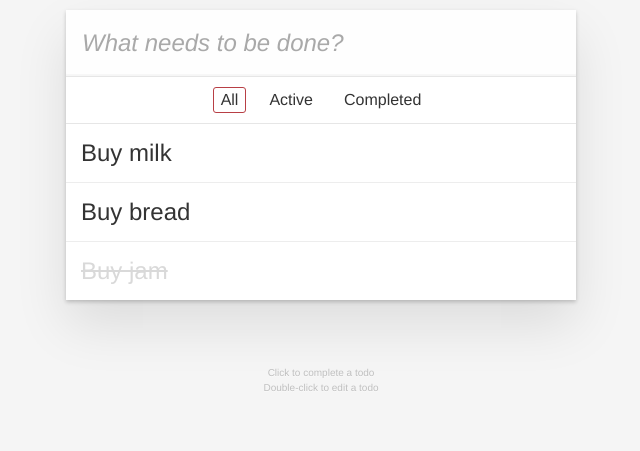
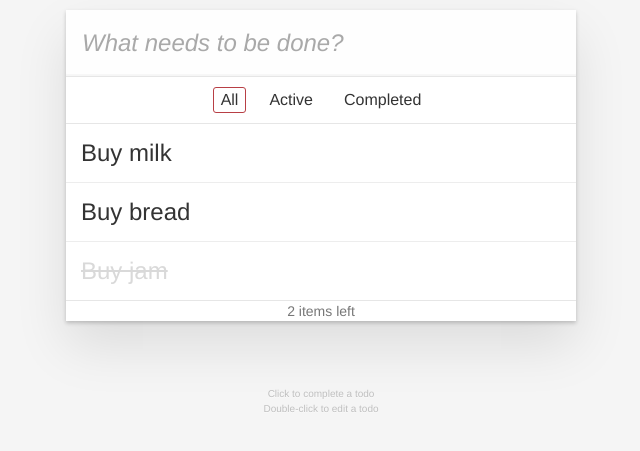
Before and after one commit to madooei/todo-app, a plain HTML site: page index.html in a window 1280 px wide. Shown: the part 205-656 px from the top of the page, without its empty margins (319-959 px from the left). Drawn offline with Linux system fonts and the light colour scheme.

Commit message:
Implement todo counter

```diff
--- a/index.html
+++ b/index.html
@@ -42,6 +42,11 @@
                     <input class="todo-edit hidden" value="Buy bread">
                 </div>
             </section>
+
+            <!-- Todo actions -->
+            <section id="todo-actions" class="todo-actions">
+                <span id="todo-count">2 items left</span>
+            </section>
         </main>
 
         <!-- Footer with instructions -->
--- a/script.js
+++ b/script.js
@@ -11,6 +11,7 @@ let currentFilter = "all";
 const todoListElement = document.getElementById("todo-list");
 const newTodoInput = document.getElementById("new-todo");
 const todoNav = document.getElementById("todo-nav");
+const todoCount = document.getElementById("todo-count");
 
 // Render todos based on current filter
 function renderTodos() {
@@ -52,6 +53,16 @@ function renderTodos() {
         todoItem.appendChild(todoEdit);
         todoListElement.appendChild(todoItem);
     }
+
+    // Update todo counter
+    updateTodoCount();
+}
+
+// Update the todo count display
+function updateTodoCount() {
+    const activeTodos = todos.filter(todo => !todo.completed);
+    const count = activeTodos.length;
+    todoCount.textContent = `${count} item${count !== 1 ? 's' : ''} left`;
 }
 
 // Handle adding new todo
--- a/style.css
+++ b/style.css
@@ -131,6 +131,19 @@ body {
     display: none;
 }
 
+/* Todo Actions */
+.todo-actions {
+    color: #777;
+    padding: 10px 15px;
+    height: 20px;
+    text-align: center;
+    border-top: 1px solid #e6e6e6;
+    font-size: 14px;
+    display: flex;
+    justify-content: center;
+    align-items: center;
+}
+
 /* Footer */
 .footer {
     margin-top: 65px;
```
